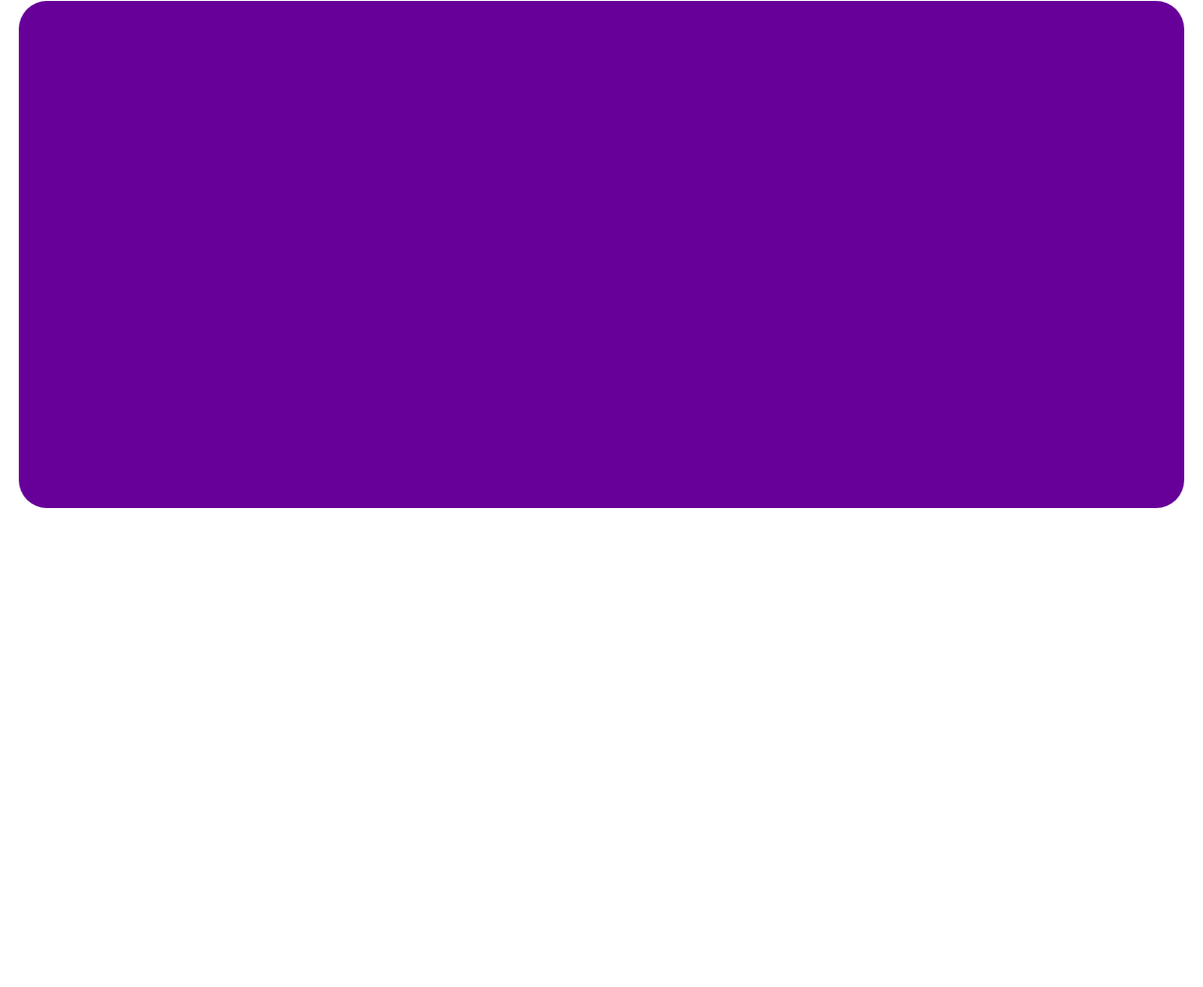
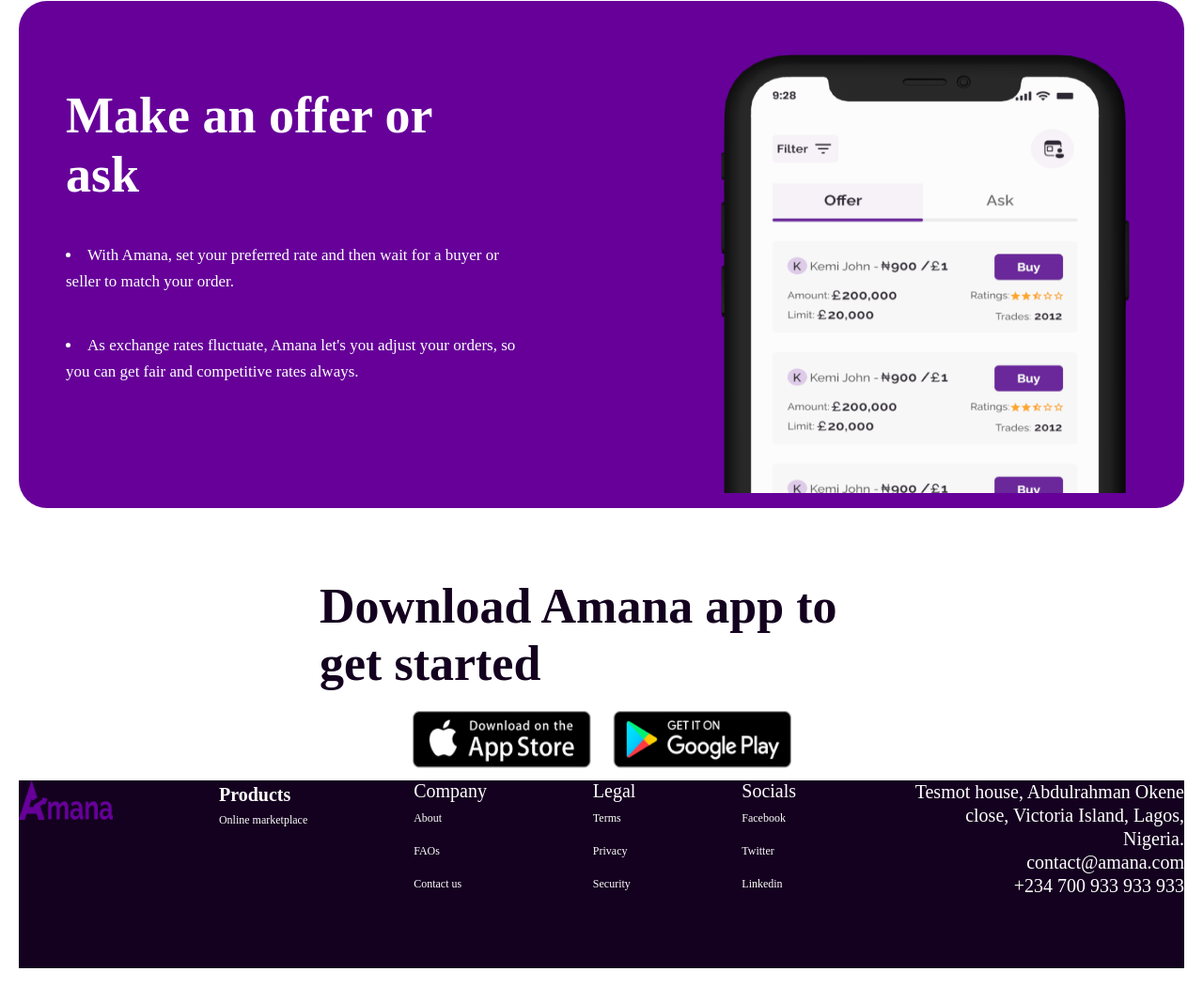
Before and after one commit to clementadebola/Amana, a plain HTML site: page index.html in a window 1280 px wide. Shown: the part 1535-2586 px from the top of the page at 94% size. Before the commit the page ends 2096 px from the top, so only its background shows below. Drawn offline with Linux system fonts and the light colour scheme.

Commit message:
new comit

```diff
--- a/index.html
+++ b/index.html
@@ -110,8 +110,59 @@
 
     <!--  mobile section-->
     <div class="mobile-section">
+      <div class="mobile-section-text">
+        <h2>Make an offer or ask</h2>
+        <li>With Amana, set your preferred rate and then wait for a buyer or seller to match your order. </li>
 
+        <li>As exchange rates fluctuate, Amana let's you adjust your orders, so you can get fair and competitive rates always.</li>
+      </div>
+      <img src="./Assets/mobile.png" alt="">
     </div>
+
+    <!-- download section -->
+    <div class="download-section">
+      <h2>Download Amana app to
+        get started  </h2>
+      <img src="./Assets/Frame 1000002145.png" alt="">
+    </div>
+
+    <!-- footer section -->
+    <footer>
+      <img src="./Assets/LOGO 1.png" alt="">
+      <div class="products">
+        <h2>Products</h2>
+        <p>Online marketplace</p>
+      </div>
+      <div class="company">
+        <h2>Company</h2>
+        <ul>
+          <li>About</li>
+          <li>FAOs</li>
+          <li>Contact us</li>
+        </ul>
+      </div>
+      <div class="legal">
+        <h2>Legal</h2>
+        <ul>
+          <li>Terms</li>
+          <li>Privacy</li>
+          <li>Security</li>
+        </ul>
+      </div>
+      <div class="socials">
+        <h2>Socials</h2>
+        <ul>
+          <li>Facebook</li>
+          <li>Twitter</li>
+          <li>Linkedin</li>
+        </ul>
+      </div>
+      <div class="location">
+       <p>Tesmot house, Abdulrahman Okene close, Victoria Island, Lagos, Nigeria.</p>
+      <p>contact@amana.com</p>
+       <p> +234 700 933 933 933</p>
+      </div>
+    </footer>
 
   </div>
 
--- a/styles.css
+++ b/styles.css
@@ -4,7 +4,9 @@
 }
 .container{
     padding: 20px;
+    /* width: 1440px; */
 }
+
 header{
     display: flex;
     justify-content: space-between;
@@ -28,6 +30,7 @@
 }
 .download{
     padding-right: 50px;
+
 }
 
 /* hero section */
@@ -46,8 +49,8 @@
 .hero-section h2{
     text-align: center;
     max-width: 300px;
-    font-weight: 700;
-    size: 64px;
+    font-weight: 900;
+    size: 70px;
     line-height: 40px;
 }
 .hero-section p{
@@ -222,7 +225,103 @@
     margin-top: 50px;
     align-items: center;
     justify-content: center;
+
+    display: flex;
+    flex-direction: row;
+    justify-content: space-between;
+    padding-left: 50px;
+    padding-right: 50px;
 }
+.mobile-section img{
+    width: 453px;
+    height: 507px;
+}
+.mobile-section-text h2{
+    font-size: 54px;
+    font-weight: 700;
+    line-height: 63.4px;
+    color: #FFFFFF;
+    max-width: 400px;
+    padding-bottom: 40px;
+}
+.mobile-section-text li{
+    font-size: 17px;
+    color: #FFFFFF;
+    font-weight: 300;
+    line-height: 28px;
+   padding-bottom: 40px;
+    width: 500px;
+}
+
+    /* download section style */
+
+.download-section{
+    display: flex;
+    flex-direction: column;
+    align-items: center;
+    justify-content: center;
+    padding-top: 60px;
+    height: 230px;
+}
+.download-section h2{
+    font-weight: 700;
+    color: #14001F;
+    font-size: 52px;
+    line-height: 61px;
+    align-items: center;
+    height: 122px;
+    width: 600px;
+    padding-bottom: 20px;
+}
+.download-section img{
+    width: 403px;
+    height: 61px;
+}
+
+          /* Footer section */
+footer{
+    background: #14001F;
+    height: 200px;
+    padding: 79px 54px 79px 54px;
+    width: auto;
+    justify-content: space-between;
+    display: flex;
+    padding-left: 20px;
+    padding-right: 20px;
+    padding: 0;
+    color: white;
+}
+footer img{
+    width: 100px;
+    height: 42px;
+}
+.products h2{
+    font-weight: 700;
+    font-size: 20px;
+    line-height: 31px;
+}
+.products p{
+    font-weight: 500;
+    font-size: 12px;
+    line-height: 23px;
+}
+.company h2, .legal h2, .socials h2{
+    font-size: 20px;
+    padding-bottom: 10px;
+    font-weight: 500;
+}
+.company li, .legal li, .socials li{
+    font-size: 12px;
+   padding-bottom: 20px;
+}
+.location{
+    width: 300px;
+    font-weight: 500;
+    font-size: 20px;
+    line-height: 25px;
+ text-align: right;
+}
+
 
 /* media query for the card section */
 @media screen and (max-width: 768px){
@@ -237,7 +336,31 @@
 }
 @media screen and (max-width: 600px){
     .card1, .card2{
-    width: 400px;
+    width: 300px;
+    }
+    .subcard3{
+        padding-top: 50px;
+        justify-content:left;
+       padding-right: 20px;
+       font-weight: 200;
+       font-size: 11.49px;
+       color: white;
+       line-height: 14.52px;
+       height: 75px;
+       width: 250px;
+       /* padding-bottom: 30px; */
+
+     }
+     .gpd{
+        border-radius: 30px;
+        padding: 5.74px;
+        gap: 12px;
+        width: 120px;
+        height: 28px;
+        margin-right: 130px;
+        display: flex;
+        text-align: center;
+        align-items: center;
     }
 }
 
@@ -273,3 +396,76 @@
 }
 
   }
+  /* media query for mobile section */
+  @media screen and (max-width: 768px) {
+
+    .mobile-section{
+
+
+        display: flex;
+        flex-direction: row;
+        justify-content: space-between;
+        padding-left: 50px;
+        padding-right: 50px;
+    }
+    .mobile-section img{
+        width: 300px;
+    }
+    .mobile-section-text h2{
+        width: 300px;
+    }
+    .mobile-section-text li{
+        width: 300px;
+    }
+
+  }
+
+  @media screen and (max-width: 600px) {
+
+    .mobile-section{
+
+        display: flex;
+        flex-direction: column;
+        padding-left: 50px;
+        padding-right: 50px;
+        height: 670px;
+    }
+    .mobile-section img{
+        width: 250px;
+        height: 300px;
+
+    }
+    .mobile-section-text h2{
+        width: 250px;
+        padding-left: 30px;
+        font-size: 32px;
+        line-height: 37px;
+    }
+    .mobile-section-text li{
+        width: 200px;
+        font-size: 15px;
+        line-height: 20px;
+        font-weight: 500;
+        padding-left: 30px;
+    }
+
+  }
+
+
+   /*media query for download section  */
+@media screen and (max-width: 600px) {
+    .download-section{
+        align-items: center;
+        /* padding-left: 20px; */
+    }
+    .download-section h2{
+       width: 330px;
+    font-size: 32px;
+    line-height: 37px;
+    align-items: center;
+    }
+    .download-section img{
+        width: 200px;
+        height: 46px;
+    }
+}
```
Also changed, not shown: Assets/Frame 1000002145.png (added).
